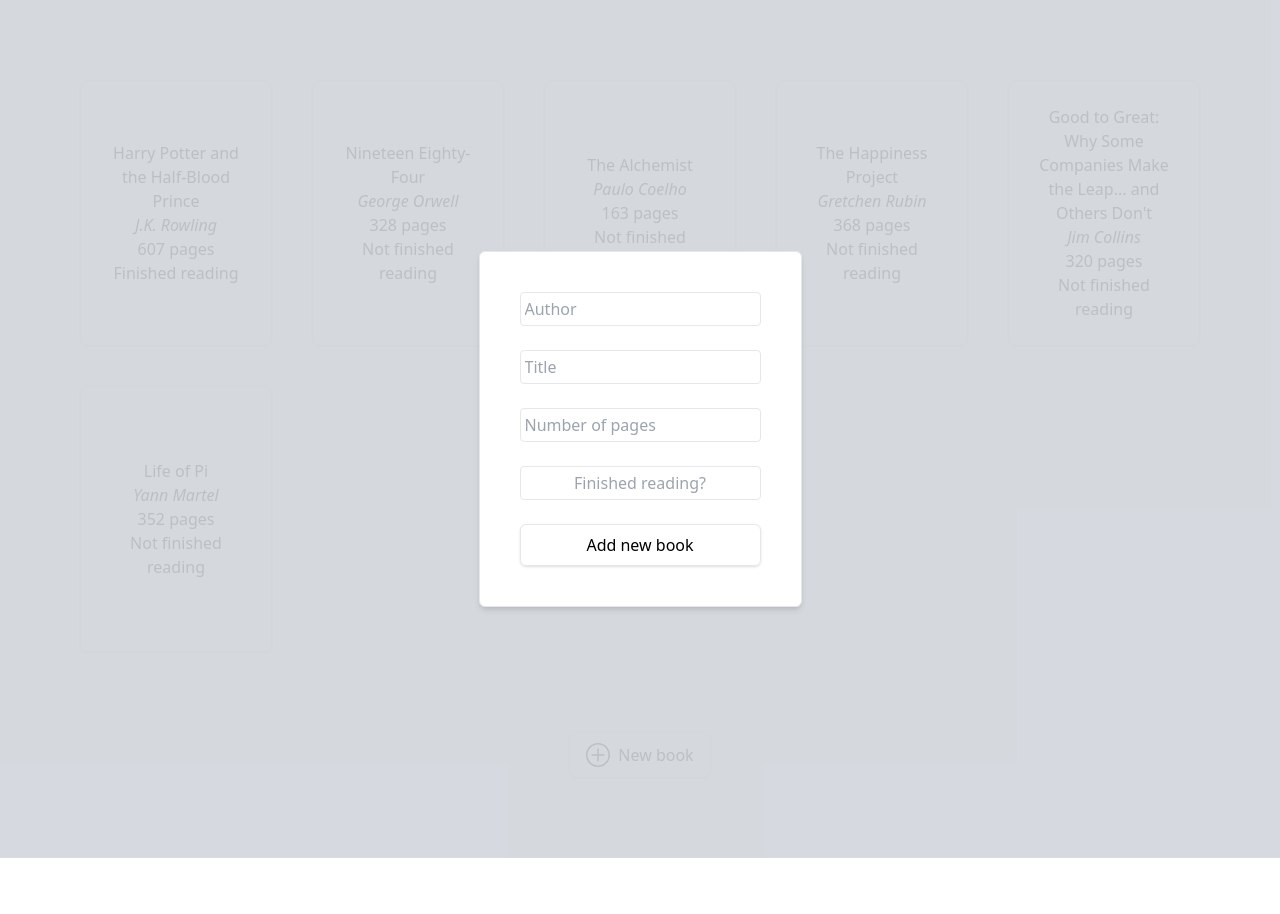
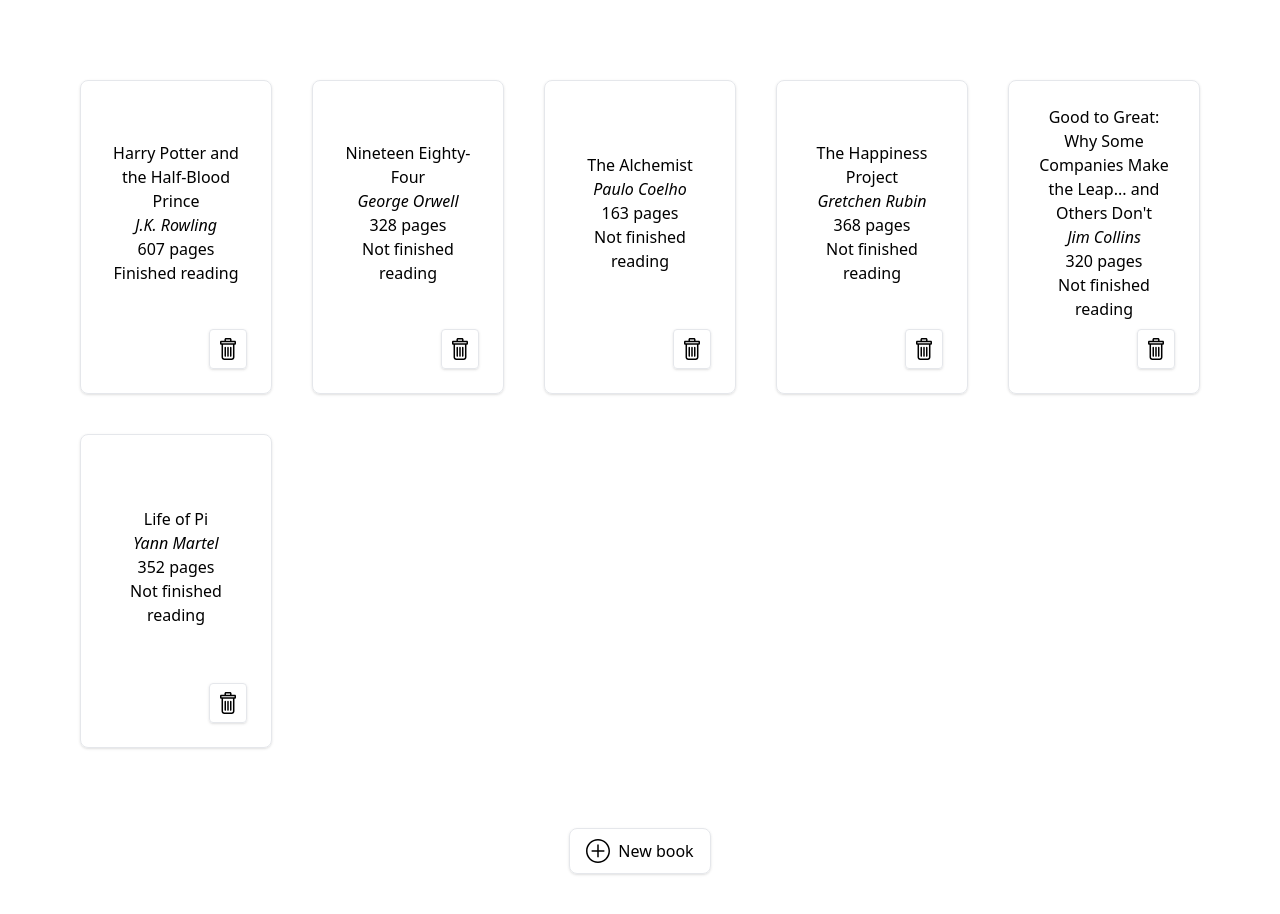
Before and after one commit to royojeda/library, a website: page index.html in a window 1280 px wide. Before the commit the page ends 858 px from the top, so only its background shows below. Drawn offline with Linux system fonts and the light colour scheme.

Commit message:
Add delete book feature

```diff
--- a/index.html
+++ b/index.html
@@ -27,7 +27,7 @@
       </button>
     </div>
 
-    <div class="modal z-[2] flex absolute bg-gray-300 w-full h-full items-center justify-center opacity-100 bg-opacity-90 transition ease-in-out duration-300 p-8">
+    <div class="modal z-[-1] flex absolute bg-gray-300 w-full h-full items-center justify-center opacity-0 bg-opacity-90 transition ease-in-out duration-300 p-8">
       <div class="form bg-white rounded-md shadow-md border p-10 space-y-6 bg-opacity-100 flex flex-col">
         <div>
           <input type="text" name="author" id="author" class="requiredInput border rounded p-1 ring-gray-500 focus:ring-4 focus:outline-none transition" placeholder="Author" maxlength="100">
--- a/input.css
+++ b/input.css
@@ -15,3 +15,7 @@
   -webkit-appearance: none;
   margin: 0;
 }
+
+.whiteSVG {
+  filter: invert(100%) sepia(0%) saturate(0%) hue-rotate(93deg) brightness(103%) contrast(103%);
+}
--- a/script.js
+++ b/script.js
@@ -23,9 +23,10 @@
   myLibrary.push(book)
 }
 
-function addCard(book) {
+function addCard(book, index) {
   const card = document.createElement("div")
-  card.className = "flex-1 flex flex-col justify-center p-6 rounded-lg shadow border text-center"
+  card.className = "card flex-1 flex flex-col justify-center p-6 pb-[4.5rem] rounded-lg shadow border text-center relative"
+  card.dataset.index = index
 
   const title = document.createElement("div")
   title.className = "font-medium"
@@ -45,7 +46,39 @@
   isRead.textContent = book.isRead ? "Finished reading" : "Not finished reading"
   card.appendChild(isRead)
 
+  const deleteButton = document.createElement("button")
+  const deleteIcon = document.createElement("img")
+  deleteIcon.src = "delete.svg"
+  deleteIcon.className = "w-4 transition"
+
+  deleteButton.setAttribute("type", "button")
+  deleteButton.className = "w-fit border shadow rounded py-2 px-2.5 mt-4 absolute bottom-6 right-6 hover:bg-black transition hover:fill-white ring-gray-500 ring-offset-1 focus:ring-4"
+
+  deleteButton.addEventListener("mouseover", () => {
+    deleteIcon.classList.add("whiteSVG")
+  })
+  deleteButton.addEventListener("mouseleave", () => {
+    deleteIcon.classList.remove("whiteSVG")
+  })
+  deleteButton.addEventListener("click", () => {
+    deleteBook(index)
+  })
+
+  deleteButton.appendChild(deleteIcon)
+  card.appendChild(deleteButton)
+
   cardContainer.appendChild(card)
+}
+
+function deleteBook(index) {
+  myLibrary.splice(index, 1)
+
+  const cards = document.querySelectorAll(".card")
+  cards.forEach((card) => {
+    card.remove()
+  })
+
+  displayLibrary()
 }
 
 function openModal() {
@@ -107,6 +140,12 @@
   input.classList.remove("border-red-500")
 }
 
+function displayLibrary() {
+  myLibrary.forEach((book, index) => {
+    addCard(book, index)
+  })
+}
+
 requiredInputs.forEach(requiredInput => {
   requiredInput.addEventListener("input", function() {
     unhighlightInput(requiredInput)
@@ -129,4 +168,4 @@
 
 addBookToLibrary("Yann Martel", "Life of Pi", 352, false)
 
-myLibrary.forEach(addCard)
+displayLibrary()
```
Also changed, not shown: delete.svg (added), output.css.
